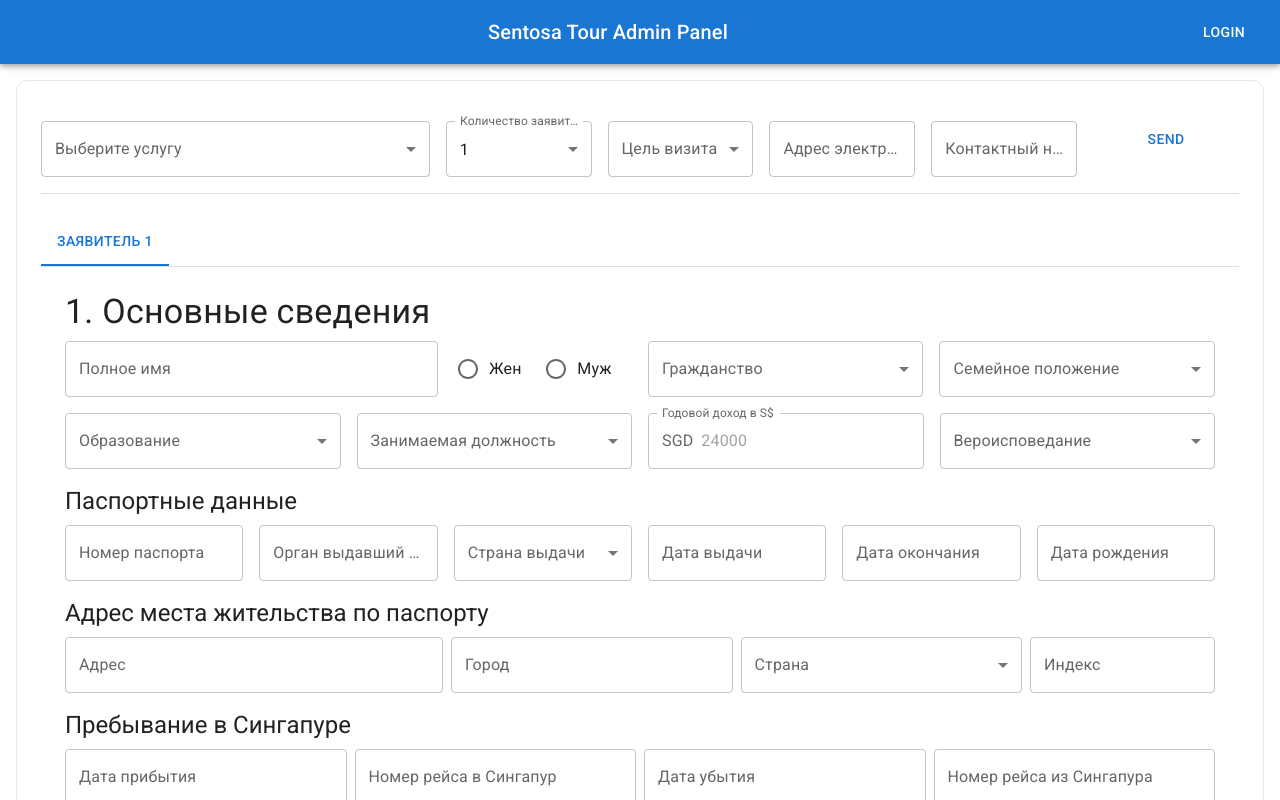
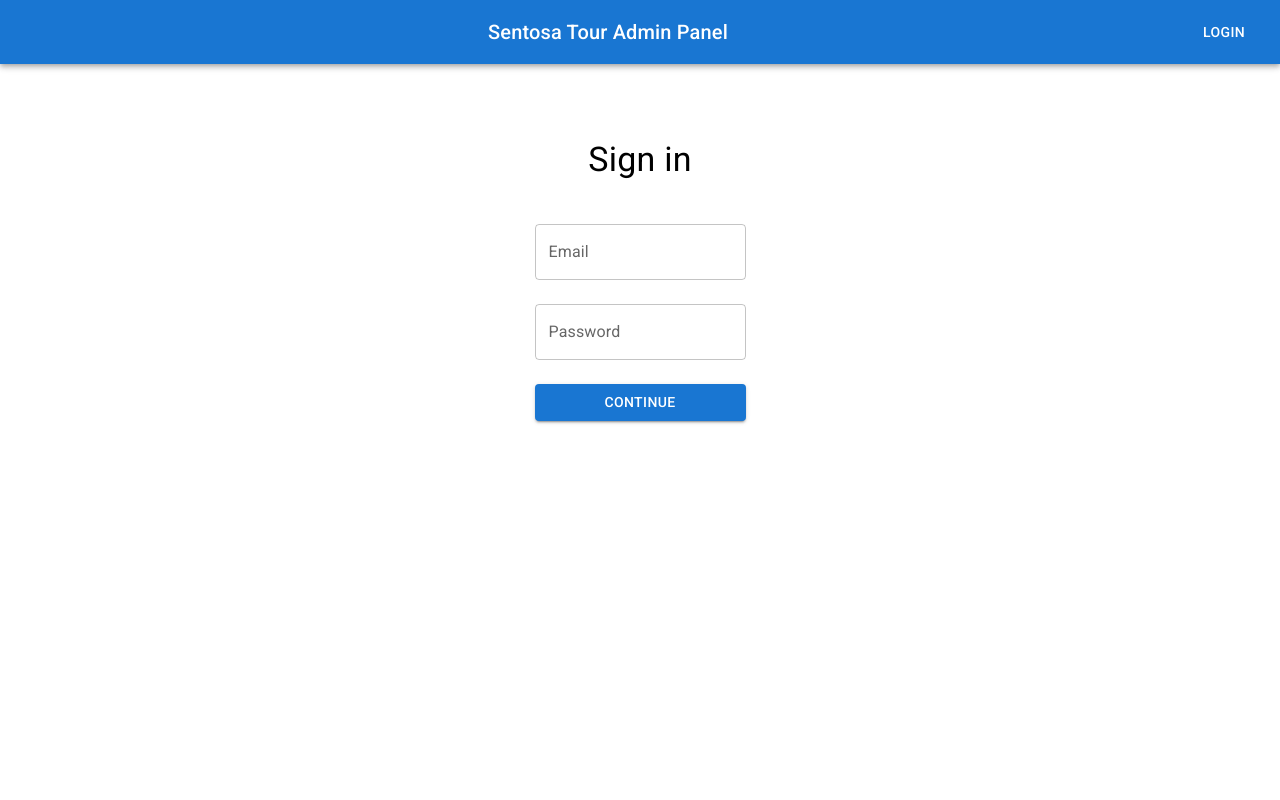
Before and after one commit to bespalovdmitry/sentosaTourAdminPanel, a React (Create React App) app: page / in a window 1280 px wide. Shown: the top 800 px of the page. Built offline with nearby package versions, Linux system fonts and the light colour scheme.

Commit message:
feat: rework component with private routes and path change

```diff
--- a/src/App.tsx
+++ b/src/App.tsx
@@ -1,35 +1,37 @@
 import React from 'react';
-import {Route, Routes, Navigate} from "react-router-dom";
-
+import {Route, Routes, Navigate} from 'react-router-dom';
 import LinearProgress from '@mui/material/LinearProgress';
-import ButtonAppBar from "src/components/ButtonAppBar";
-
-import VisaForm from "src/components/VisaForm";
-import {AdminPanel} from "src/components/adminPanel/AdminPanel";
-import {LoginPage} from "src/pages/LoginPage/LoginPage";
-import './App.css';
-import {useAppSelector} from "src/hooks/hooks";
-import {ErrorSnackbar} from "src/common/ErrorSnackBar/ErrorSnackBar";
-import {privateRoutes} from "./routes";
+import ButtonAppBar from 'src/components/ButtonAppBar';
+import VisaForm from 'src/components/VisaForm';
+import {AdminPanel} from 'src/components/adminPanel/AdminPanel';
+import {LoginPage} from 'src/pages/LoginPage/LoginPage';
+import {useAppSelector} from 'src/hooks/hooks';
+import {ErrorSnackbar} from 'src/common/ErrorSnackBar/ErrorSnackBar';
+import {AdminRoutes} from './components/AdminRoutes';
+import {ManagRoutes} from './components/ManagRoutes';
 
 function App() {
-    console.log('App')
     const status = useAppSelector(state => state.appSlice.status);
     const error = useAppSelector(state => state.appSlice.error);
 
     return (
         <div>
-            {/*{error && <ErrorSnackbar />}*/}
+            {error && <ErrorSnackbar/>}
             <ButtonAppBar/>
-            {/*{status === 'loading'*/}
-            {/*    && <LinearProgress sx={{margin: 0, padding: 0}}/>*/}
-            {/*}*/}
+            {status === 'loading'
+                && <LinearProgress sx={{position: 'absolute', left: 0, right: 0, top: 64}}/>
+            }
             <Routes>
-                <Route path='/' element={<VisaForm/>}/>
-                <Route path='/panel' element={<AdminPanel/>}/>
-                <Route path='/login' element={<LoginPage/>}/>
-                <Route path='/404' element={<h1>404: PAGE NOT FOUND</h1>}/>
-                <Route path='*' element={<Navigate to='/404'/>}/>
+                <Route element={<AdminRoutes/>}>
+                    <Route path="/visa" element={<VisaForm/>}/>
+                    <Route path="/panel" element={<AdminPanel/>}/>
+                </Route>
+                <Route element={<ManagRoutes/>}>
+                    <Route path="/visa" element={<VisaForm/>}/>
+                </Route>
+                <Route path="/" element={<LoginPage/>}/>
+                <Route path="/404" element={<h1>404: PAGE NOT FOUND</h1>}/>
+                <Route path="*" element={<Navigate to="/404"/>}/>
             </Routes>
         </div>
     );
```
